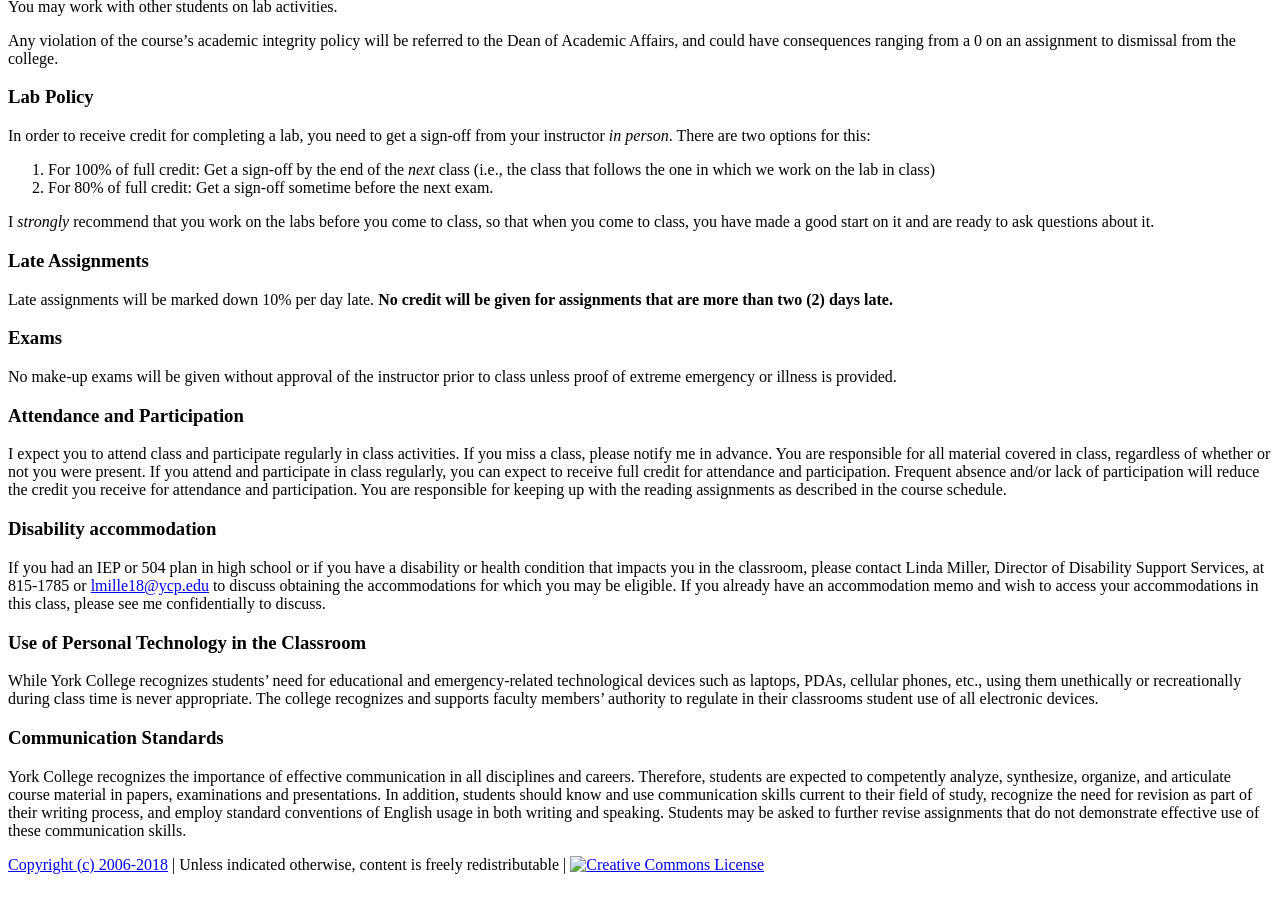
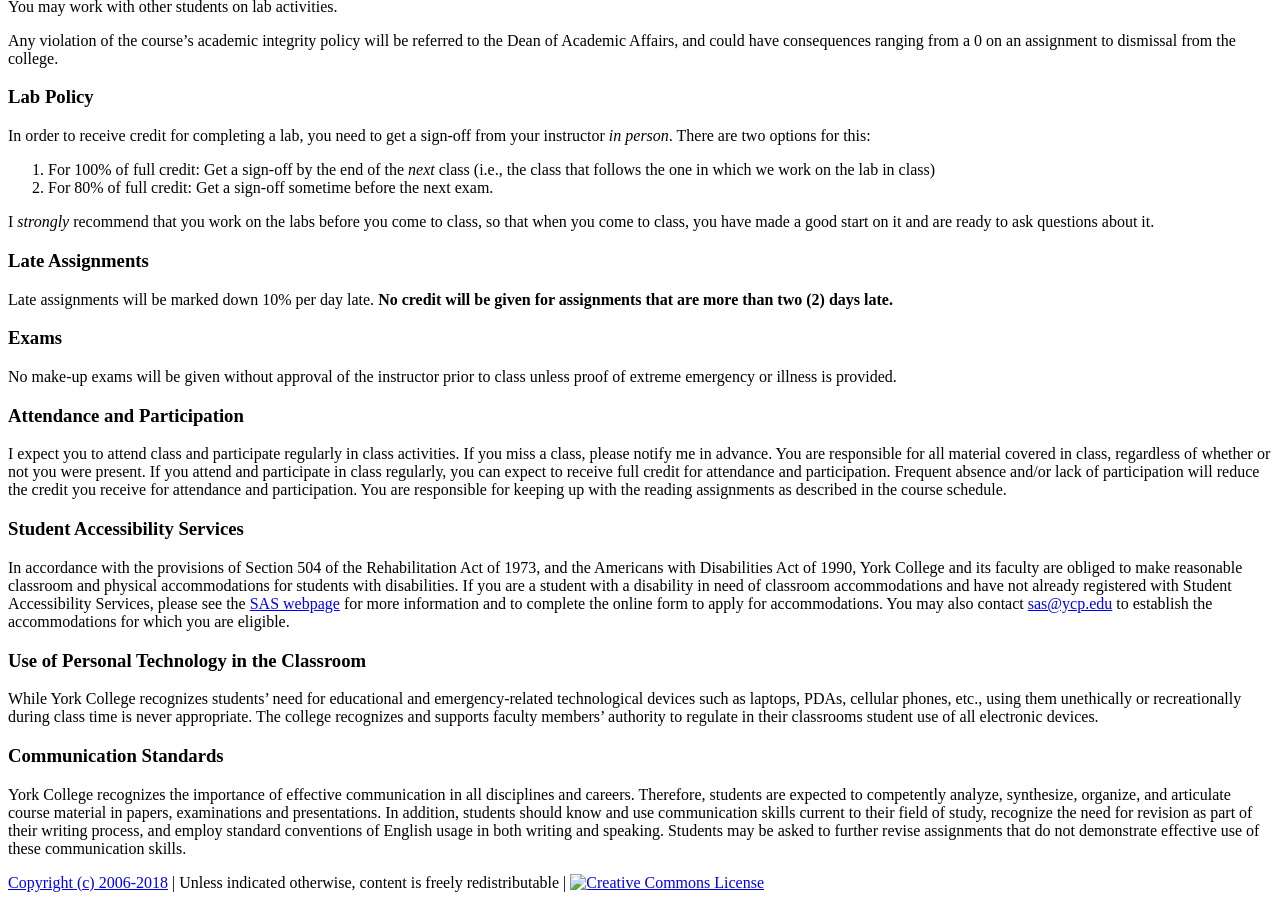
Before and after one commit to ycpcs/cs340-fall2026, a Jekyll site: the page built from syllabus.md, in a window 1280 px wide and 900 px high, scrolled down 2015 px. Built offline with Jekyll 4.4.1, drawn with Linux system fonts in a browser that asks for light colours.

Commit message:
Update syllabus.md

```diff
--- a/syllabus.md
+++ b/syllabus.md
@@ -130,9 +130,9 @@ No make-up exams will be given without approval of the instructor prior to class
 
 I expect you to attend class and participate regularly in class activities. If you miss a class, please notify me in advance. You are responsible for all material covered in class, regardless of whether or not you were present. If you attend and participate in class regularly, you can expect to receive full credit for attendance and participation. Frequent absence and/or lack of participation will reduce the credit you receive for attendance and participation. You are responsible for keeping up with the reading assignments as described in the course schedule.
 
-### Disability accommodation
+### Student Accessibility Services
 
-If you had an IEP or 504 plan in high school or if you have a disability or health condition that impacts you in the classroom, please contact Linda Miller, Director of Disability Support Services, at 815-1785 or <lmille18@ycp.edu> to discuss obtaining the accommodations for which you may be eligible. If you already have an accommodation memo and wish to access your accommodations in this class, please see me confidentially to discuss.
+In accordance with the provisions of Section 504 of the Rehabilitation Act of 1973, and the Americans with Disabilities Act of 1990, York College and its faculty are obliged to make reasonable classroom and physical accommodations for students with disabilities.  If you are a student with a disability in need of classroom accommodations and have not already registered with Student Accessibility Services, please see the [SAS webpage](https://www.ycp.edu/about-us/offices-and-departments/student-success/student-accessibility-services/) for more information and to complete the online form to apply for accommodations. You may also contact <sas@ycp.edu> to establish the accommodations for which you are eligible.
 
 ### Use of Personal Technology in the Classroom
 
```
